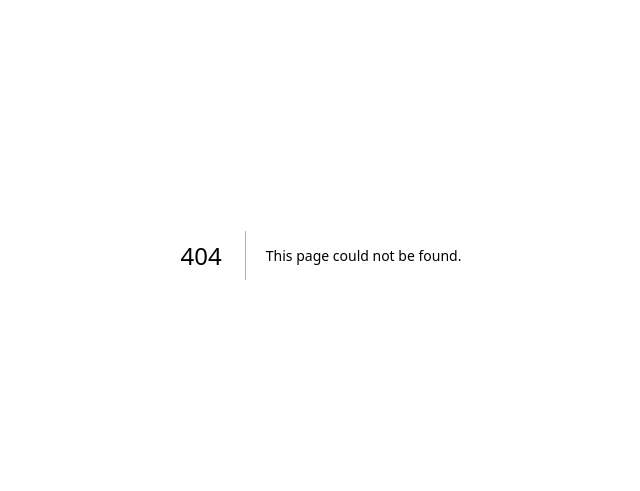
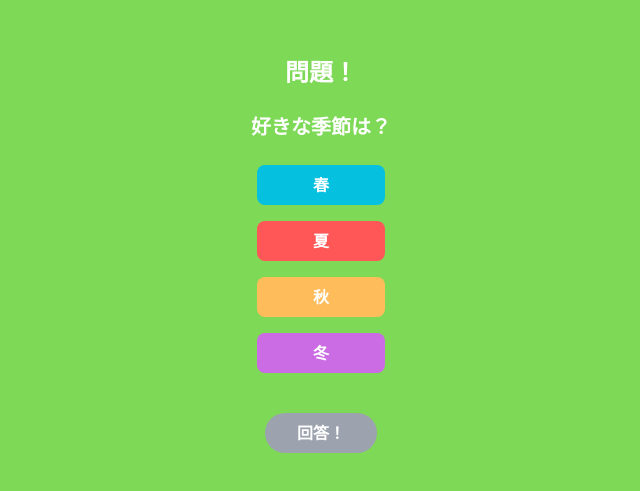
Before and after one commit to tomizawakenshin/hackathon_team4, a Next.js app: page /answer in a window 1280 px wide. Before the commit this address had no page. Shown: the part 145-636 px from the top of the page, without its empty margins (319-959 px from the left). Built offline with nearby package versions, Linux system fonts and the light colour scheme.

Commit message:
✨ AnswerPageの追加

```diff
--- /dev/null
+++ b/src/app/answer/page.tsx
@@ -0,0 +1,66 @@
+"use client";
+
+import { useState, useEffect } from "react";
+import { useRouter } from "next/navigation";
+
+const AnswerPage: React.FC = () => {
+  const router = useRouter();
+
+  // 質問と回答は仮置き
+  const [question, setQuestion] = useState("好きな季節は？");
+  const [answers, setAnswers] = useState(["春", "夏", "秋", "冬"]);
+
+  const buttonColors = [
+    "bg-blue-300",
+    "bg-red-300",
+    "bg-yellow-300",
+    "bg-purple-300",
+  ];
+  const [selectedAnswer, setSelectedAnswer] = useState<string | null>(null);
+  const [isSubmitted, setIsSubmitted] = useState(false);
+
+  useEffect(() => {
+    // 質問と回答を取得するロジックを追加
+  }, []);
+
+  const handleSubmit = async () => {
+    setIsSubmitted(true);
+    console.log(selectedAnswer);
+    // 回答を送信するロジックを追加
+    router.push("/result");
+  };
+
+  return (
+    <div className="flex flex-col items-center justify-center min-h-screen bg-green-300 text-white">
+      <h1 className="mb-6 text-2xl font-bold">問題！</h1>
+      <p className="text-xl font-semibold">{question}</p>
+      <div className="flex flex-col m-6 space-y-4">
+        {answers.map((answer, index) => (
+          <button
+            key={index}
+            onClick={() => setSelectedAnswer(answer)}
+            className={`px-2 py-2 min-w-32 font-semibold rounded-lg w-full focus:outline-none transition-transform duration-300
+            ${buttonColors[index]}
+            ${
+              selectedAnswer === answer
+                ? "transform scale-90"
+                : "transform scale-100"
+            }
+            `}
+          >
+            {answer}
+          </button>
+        ))}
+      </div>
+      <button
+        onClick={handleSubmit}
+        disabled={!selectedAnswer || isSubmitted}
+        className={`mt-4 w-full max-w-28 px-4 py-2 font-semibold text-white rounded-full ${!selectedAnswer ? "bg-gray-400" : isSubmitted ? "bg-gray-400" : "bg-red-300"}`}
+      >
+        {isSubmitted ? "回答完了！" : "回答！"}
+      </button>
+    </div>
+  );
+};
+
+export default AnswerPage;
```
